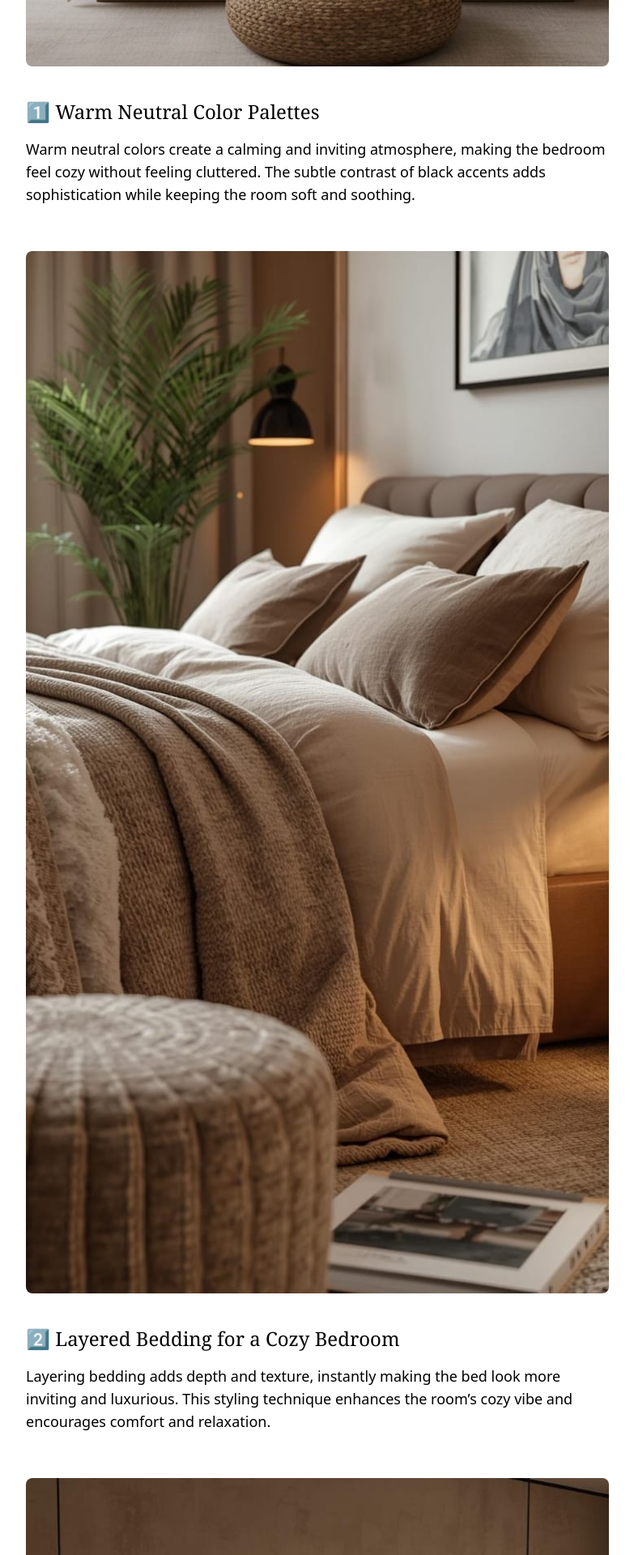
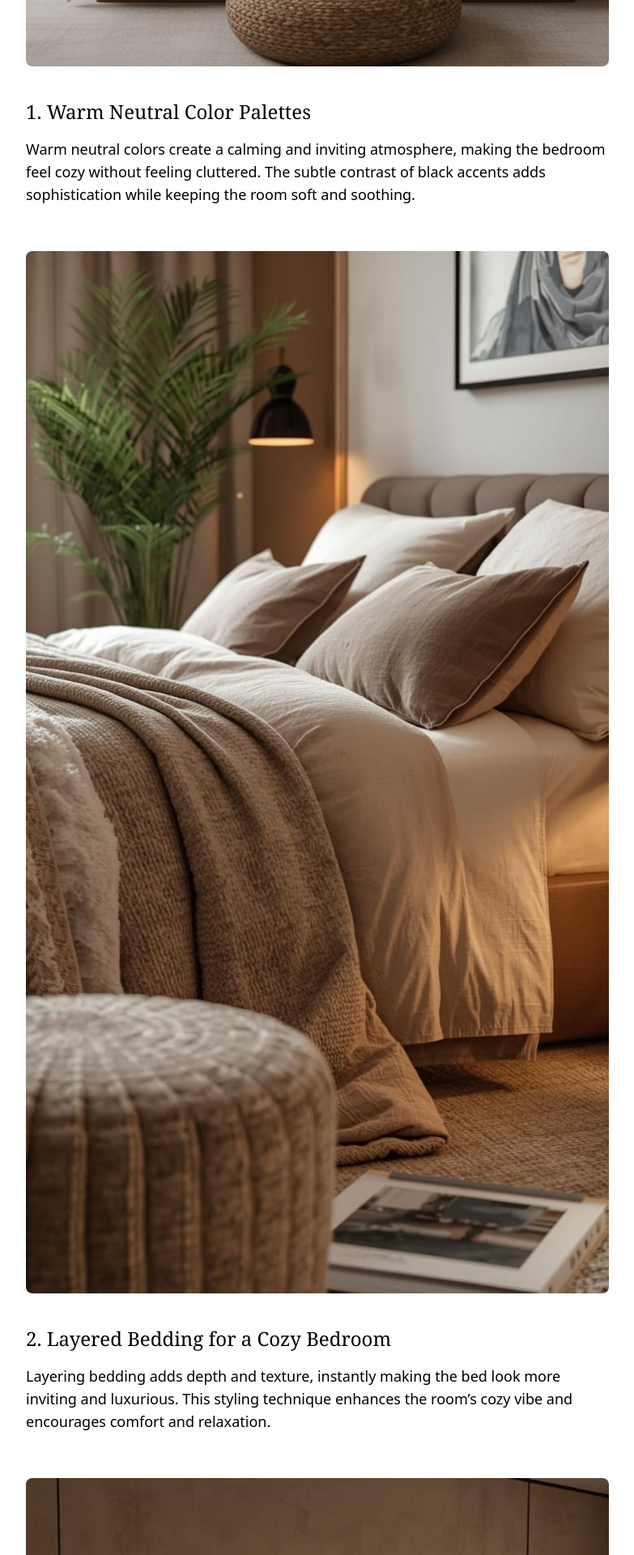
Before and after one commit to muasyamuthengi-gif/aestheticfindsbyanna, a Next.js app: page /blog/slow-living in a window 1280 px wide. Shown: the part 1140-3060 px from the top of the page at 81% size, without its empty margins (248-1031 px from the left). Built offline with nearby package versions, Linux system fonts and the light colour scheme; a web font is replaced by a local one.

Commit message:
Update headings to remove emoji and number format

```diff
--- a/app/blog/slow-living/page.js
+++ b/app/blog/slow-living/page.js
@@ -3,7 +3,6 @@ import AffiliateDisclosure from "../../components/AffiliateDisclosure";
 export default function SlowLivingPost() {
   return (
     <main className="max-w-3xl mx-auto px-6 py-24">
-
       {/* Title */}
       <h1 className="text-4xl md:text-5xl font-serif mb-4 text-black">
         Warm Bedroom Aesthetic Ideas
@@ -21,11 +20,9 @@ export default function SlowLivingPost() {
 
       {/* 1 */}
       <img src="/blog1.jpg" className="w-full rounded-lg mb-10" />
-
       <h2 className="text-2xl font-serif text-black mb-4">
-        1️⃣ Warm Neutral Color Palettes
+        1. Warm Neutral Color Palettes
       </h2>
-
       <p className="text-lg text-black mb-14">
         Warm neutral colors create a calming and inviting atmosphere, making the
         bedroom feel cozy without feeling cluttered. The subtle contrast of black
@@ -34,11 +31,9 @@ export default function SlowLivingPost() {
 
       {/* 2 */}
       <img src="/blog1-2.jpg" className="w-full rounded-lg mb-10" />
-
       <h2 className="text-2xl font-serif text-black mb-4">
-        2️⃣ Layered Bedding for a Cozy Bedroom
+        2. Layered Bedding for a Cozy Bedroom
       </h2>
-
       <p className="text-lg text-black mb-14">
         Layering bedding adds depth and texture, instantly making the bed look
         more inviting and luxurious. This styling technique enhances the room’s
@@ -47,11 +42,9 @@ export default function SlowLivingPost() {
 
       {/* 3 */}
       <img src="/blog1-3.jpg" className="w-full rounded-lg mb-10" />
-
       <h2 className="text-2xl font-serif text-black mb-4">
-        3️⃣ Soft, Warm Lighting
+        3. Soft, Warm Lighting
       </h2>
-
       <p className="text-lg text-black mb-14">
         Warm lighting transforms a space, making it feel intimate and restful.
         Combining natural light with ambient lamps creates a soft glow that
@@ -61,11 +54,9 @@ export default function SlowLivingPost() {
 
       {/* 4 */}
       <img src="/blog1-4.jpg" className="w-full rounded-lg mb-10" />
-
       <h2 className="text-2xl font-serif text-black mb-4">
-        4️⃣ Natural Textures & Materials
+        4. Natural Textures & Materials
       </h2>
-
       <p className="text-lg text-black mb-14">
         Incorporating natural textures like wood, woven materials, and linens
         adds visual depth and comfort. Textures make the room feel lively and
@@ -74,18 +65,15 @@ export default function SlowLivingPost() {
 
       {/* 5 */}
       <img src="/blog1-5.jpg" className="w-full rounded-lg mb-10" />
-
       <h2 className="text-2xl font-serif text-black mb-4">
-        5️⃣ Cozy Corners & Bedroom Styling Details
+        5. Cozy Corners & Bedroom Styling Details
       </h2>
-
       <p className="text-lg text-black">
         Cozy corners create intimate spaces within the bedroom for reading,
         relaxing, or personal reflection. Small details like an ottoman, plants,
         and art elevate the aesthetic while keeping the space functional and
         inviting.
       </p>
-
     </main>
   );
 }
```
